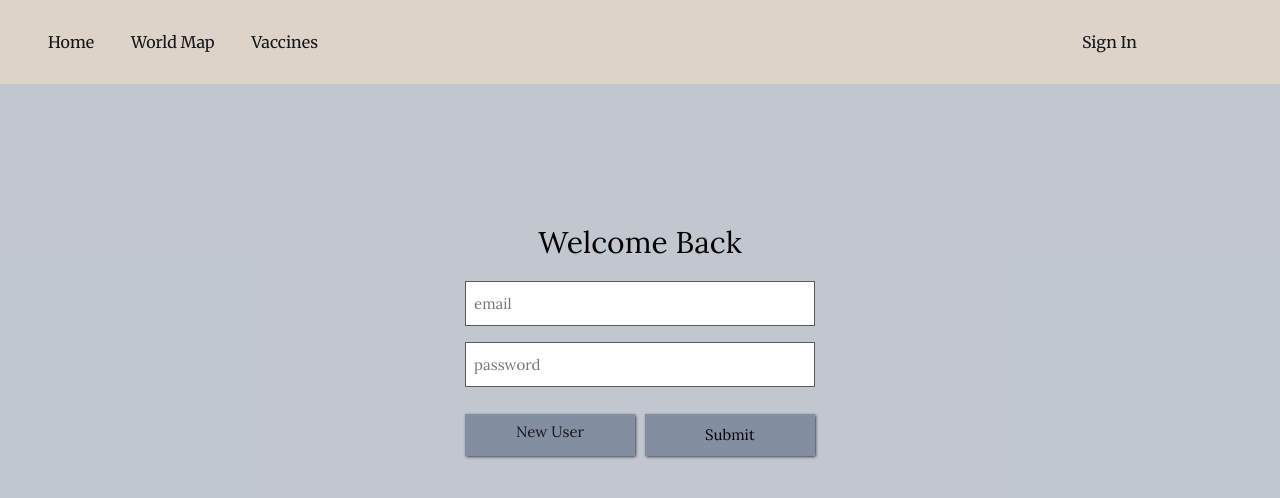
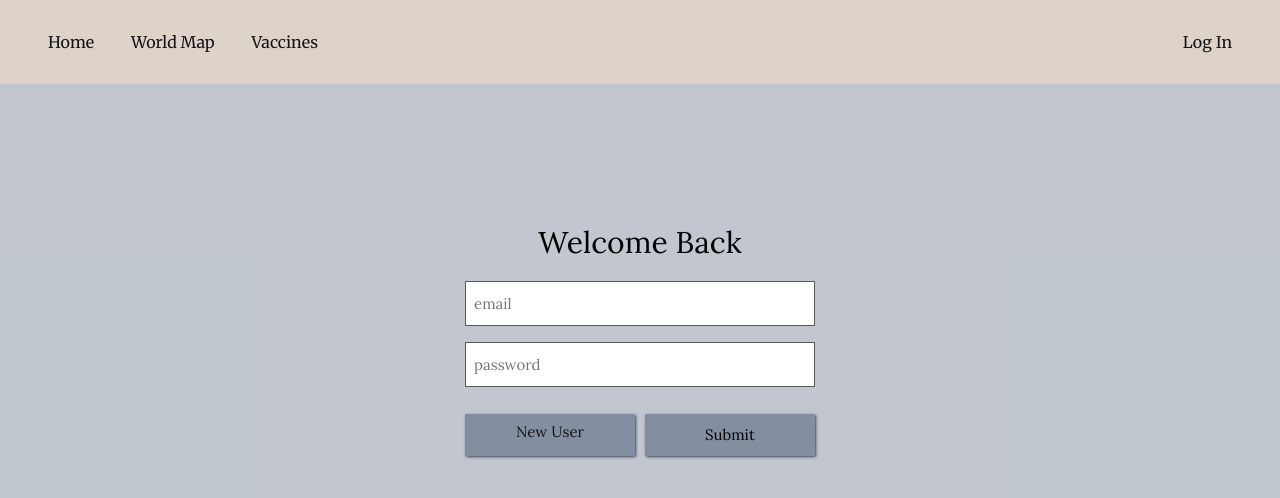
Before and after one commit to Lizzy-T/Vaccine-Tracker-Front, a React (Create React App) app: page /login in a window 1280 px wide. Shown: the top 498 px of the page. Built offline with nearby package versions, Linux system fonts and the light colour scheme; no server answers.

Commit message:
fix sign-in, export navbar with connect and render options based on if user.id in state

```diff
--- a/src/actions/user.js
+++ b/src/actions/user.js
@@ -7,18 +7,15 @@ import {
  } from '../helpers'
 
 
-export const setUser = (dispatch, id) => {
-    fetchUser(id)
+export const setUser = (dispatch) => {
+    fetchUser()
     .then(handleResponse)
-    .then(console.log)
-    // .then(user => dispatch({type: SETUSER, user}))
+    .then(user => dispatch({type: SETUSER, user}))
 
 }
 
 const fetchUser = (id) => {
-    console.log(id)
-
-    return fetchCall(`users/${id}`, 'SHOW')
+    return fetchCall(`profile`, 'GET')
 }
 
 export const logoutUser = (dispatch) => {
--- a/src/components/Navbar.js
+++ b/src/components/Navbar.js
@@ -2,11 +2,22 @@ import React from 'react'
 import {
     NavLink
 } from "react-router-dom"
+import { connect } from 'react-redux'
 
 import '../stylesheets/components/Navbar.scss'
-import { TOKEN } from '../helpers'
 
-export default function Navbar (props) {
+function Navbar ({user}) {
+
+    const ifUserPresent = (yes, no) => {
+        return (user.id) ? yes : no
+    }
+
+    const myVaccineLink = (
+            <li>
+                <NavLink to='/my-vaccines'>My Vaccines</NavLink>
+            </li>
+            )
+
     return (
             <nav className='navbar'>
                 <ul className='options-main'>
@@ -20,18 +31,20 @@ export default function Navbar (props) {
                         <NavLink to='/vaccines'> Vaccines </NavLink>
                     </li>
                 </ul>
-                <ul className='options-user'>
+                <ul className={ifUserPresent('options-user','sign-out')}>
+                    {ifUserPresent(myVaccineLink, <></>)}
                     <li>
-                        <NavLink to='/login'> Sign In </NavLink>
+                        <NavLink to='/login'>
+                            {ifUserPresent("Sign Out","Log In")}
+                        </NavLink>
                     </li>
-                    {
-                        TOKEN
-                        ?<li>
-                            <NavLink to='/my-vaccines'>My Vaccines</NavLink>
-                        </li>
-                        : <></>
-                    }
                 </ul>
             </nav>
     )
 }
+
+const mapStateToProps = (state) => ({
+    user: state.user
+})
+
+export default connect(mapStateToProps, null)(Navbar)
--- a/src/components/user_dependent/Profile.js
+++ b/src/components/user_dependent/Profile.js
@@ -7,19 +7,12 @@ import "../../stylesheets/components/Profile.scss"
 
 import { setUserVaccines } from '../../actions/user-vaccines'
 import { setUser } from '../../actions/user'
-import { USER_ID } from '../../helpers'
 
 class Profile extends Component {
     componentDidMount = () => {
         const { setUserVaccines, setUser, user } = this.props
-
-        if (user.id) {
-            setUser(user.id)
-            setUserVaccines(user.id)
-        } else {
-            setUser(USER_ID)
-            setUserVaccines(USER_ID)
-        }
+        setUser()
+        setUserVaccines(user.id)
     }
 
     render() {
@@ -35,7 +28,7 @@ class Profile extends Component {
 
 const mapDispatchToProps = (dispatch) => ({
     setUserVaccines: (id) => setUserVaccines(dispatch, id),
-    setUser: (id) => setUser(dispatch, id)
+    setUser: () => setUser(dispatch)
 })
 
 const mapStateToProps = (state) => ({
--- a/src/helpers.js
+++ b/src/helpers.js
@@ -7,9 +7,7 @@ export const LOGIN = 'LOGIN'
 export const LOGOUT = 'LOGOUT'
 export const SETUSER = 'SETUSER'
 export const SETUSERVACCINES = 'SETUSERVACCINES'
-export const USER_ID = localStorage.user_id
 export const TOKEN = localStorage.token
-
 
 export const handleResponse = (response) => (response.json())
 
--- a/src/stylesheets/components/Navbar.scss
+++ b/src/stylesheets/components/Navbar.scss
@@ -21,5 +21,5 @@
 }
 
 .options-user {
-    width: 150px;
+    width: 175px;
 }
```
